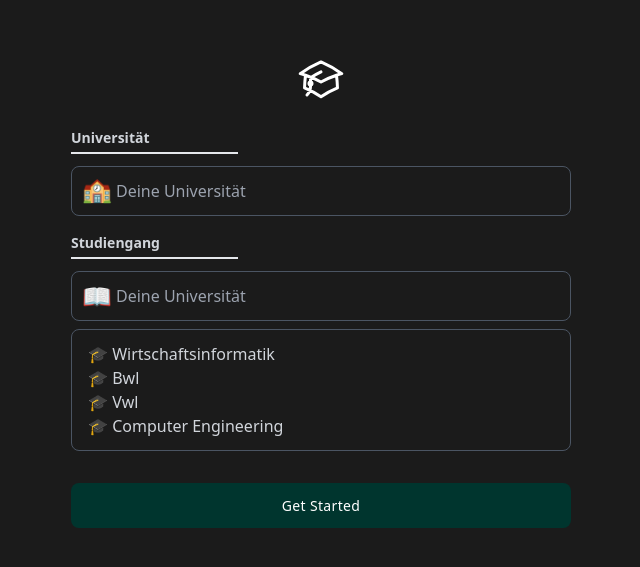
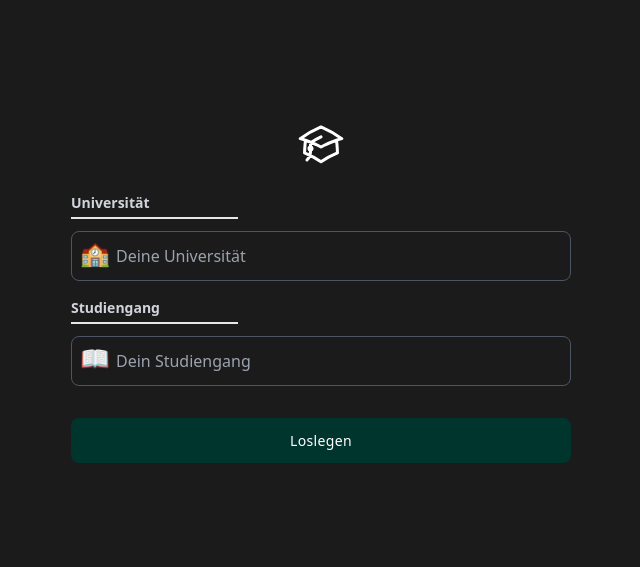
Before and after one commit to Smart-Grades/simple-grades, a Nuxt app: page /ident in a window 1280 px wide. Shown: the part 109-676 px from the top of the page, without its empty margins (319-959 px from the left). Built offline with nearby package versions, Linux system fonts and the light colour scheme; a web font is replaced by a local one.

Commit message:
created the filter-search function for the ident-page

```diff
--- a/components/Identification.vue
+++ b/components/Identification.vue
@@ -1,6 +1,7 @@
 <template>
   <div>
     <div class="mb-6 flex justify-center">
+      <NuxtLink to="/">
       <svg
         xmlns="http://www.w3.org/2000/svg"
         fill="none"
@@ -15,6 +16,7 @@
           d="M4.26 10.147a60.436 60.436 0 00-.491 6.347A48.627 48.627 0 0112 20.904a48.627 48.627 0 018.232-4.41 60.46 60.46 0 00-.491-6.347m-15.482 0a50.57 50.57 0 00-2.658-.813A59.905 59.905 0 0112 3.493a59.902 59.902 0 0110.399 5.84c-.896.248-1.783.52-2.658.814m-15.482 0A50.697 50.697 0 0112 13.489a50.702 50.702 0 017.74-3.342M6.75 15a.75.75 0 100-1.5.75.75 0 000 1.5zm0 0v-3.675A55.378 55.378 0 0112 8.443m-7.007 11.55A5.981 5.981 0 006.75 15.75v-1.5"
         />
       </svg>
+    </NuxtLink>
     </div>
 
     <div class="w-80 md:w-96 lg:w-[500px]">
@@ -27,35 +29,28 @@
         <div class="">
           <!-- INPUT FIELD UNI -->
           <div class="relative flex items-center">
-            <span class="absolute scale-150 px-4 mb-1"> 🏫 </span>
+            <span class="absolute px-3.5 mb-1.5 scale-150"> 🏫 </span>
 
-            <form action="/action_page.php" method="get" class="block w-full">
             <input
               id="searchInputUni"
-                list="universities"
               type="text"
               class="block w-full py-3 border rounded-lg px-11 bg-transparent text-gray-300 border-gray-600 focus:border-fom focus:ring-fom focus:outline-none focus:ring focus:ring-opacity-40"
               placeholder="Deine Universität"
-                @keyup="searchUni()"
+              v-model="uniInput"
+              @keyup="searchList('searchInputUni', 'myUniList')"
             />
-
-              <datalist id="universities">
-                <option value="RWTH Aachen"></option>
-                <option value="Fom"></option>
-                <option value="Universität Duisburg Essen"></option>
-                <option value="Universität Münster"></option>
-              </datalist>
-            </form>
           </div>
 
-          <!-- SEARCH LIST UNI
-            <ul id="myUniList" class="mt-2 block w-full py-3 border border-gray-600 rounded-lg px-4 bg-transparent text-gray-300">
-              <li><a href="#">🏫 RWTH Aachen</a></li>
-              <li><a href="#">🏫 Fom</a></li>
-              <li><a href="#">🏫 Universität Duisburg Essen</a></li>
-              <li><a href="#">🏫 Universität Münster</a></li>
+          <!-- SEARCH LIST MAJOR -->
+          <ul
+            id="myUniList"
+            class="mt-2 hidden w-full py-3 border border-gray-600 rounded-lg px-4 bg-transparent text-gray-300"
+          >
+            <li><a @click="() => takeUni('RWTH Aachen')" href="#">🎓 RWTH Aachen</a></li>
+            <li><a @click="() => takeUni('FOM')" href="#">🎓 FOM</a></li>
+            <li><a @click="() => takeUni('Universität Duisburg-Essen')" href="#">🎓 Universität Duisburg-Essen</a></li>
+            <li><a @click="() => takeUni('Universität Münster')" href="#">🎓 Universität Münster</a></li>
           </ul>
-          -->
         </div>
       </div>
 
@@ -68,26 +63,27 @@
         <div class="">
           <!-- INPUT FIELD MAJOR -->
           <div class="relative flex items-center">
-            <span class="absolute px-4 scale-150"> 📖 </span>
+            <span class="absolute px-3.5 mb-1.5 scale-150"> 📖 </span>
 
             <input
               id="searchInputMajor"
               type="text"
               class="block w-full py-3 border rounded-lg px-11 bg-transparent text-gray-300 border-gray-600 focus:border-fom focus:ring-fom focus:outline-none focus:ring focus:ring-opacity-40"
-              placeholder="Deine Universität"
-              @keyup="searchMajor()"
+              placeholder="Dein Studiengang"
+              @keyup="searchList('searchInputMajor', 'myMajorList')"
+              v-model="majorInput"
             />
           </div>
 
           <!-- SEARCH LIST MAJOR -->
           <ul
             id="myMajorList"
-            class="mt-2 block w-full py-3 border border-gray-600 rounded-lg px-4 bg-transparent text-gray-300"
+            class="mt-2 hidden w-full py-3 border border-gray-600 rounded-lg px-4 bg-transparent text-gray-300"
           >
-            <li><a href="#">🎓 Wirtschaftsinformatik</a></li>
-            <li><a href="#">🎓 Bwl</a></li>
-            <li><a href="#">🎓 Vwl</a></li>
-            <li><a href="#">🎓 Computer Engineering</a></li>
+            <li><a @click="() => takeMajor('Wirtschaftsinformatik')" href="#">🎓 Wirtschaftsinformatik</a></li>
+            <li><a @click="() => takeMajor('Bwl')" href="#">🎓 Bwl</a></li>
+            <li><a @click="() => takeMajor('Vwl')" href="#">🎓 Vwl</a></li>
+            <li><a @click="() => takeMajor('Computer Engineering')" href="#">🎓 Computer Engineering</a></li>
           </ul>
         </div>
       </div>
@@ -97,73 +93,62 @@
       <button
         class="w-full px-6 py-3 text-sm font-medium tracking-wide text-white capitalize transition-colors duration-300 transform bg-fom rounded-lg hover:opacity-80 hover:transition hover:ease-out-in hover:duration-250 focus:outline-none focus:ring focus:ring-blue-300 focus:ring-opacity-50"
       >
-        Get Started
+        Loslegen
       </button>
     </div>
   </div>
 </template>
 
-<!--
 
 <script setup>
-  onMounted(() => {
-      searchUni()
-    })
+const uniInput = ref("")
+const majorInput = ref("")
 
-  function searchUni() {
+function takeUni(university) {
+    uniInput.value = university
+    document.getElementById("myUniList").style.display = "none";
+}
+
+function takeMajor(major) {
+    majorInput.value = major
+    document.getElementById("myMajorList").style.display = "none";
+}
+
+
+
+
+  function searchList(inputElement, listElement) {
       // Declare variables
       var input, filter, ul, li, a, i;
-      input = document.getElementById('searchInputUni');
+      input = document.getElementById(inputElement);
       filter = input.value.toUpperCase();
-      ul = document.getElementById("myUniList");
+      ul = document.getElementById(listElement);
       li = ul.getElementsByTagName('li');
 
-      if(input.value.length == ""){
+      if(input.value.length == 0){
           ul.style.display = "none";
           return;
       }else{
           ul.style.display = "block";
       }
+
+      let count = 0;
+
       // Loop through all list items, and hide those who don't match the search query
       for (i = 0; i < li.length; i++) {
           a = li[i].getElementsByTagName("a")[0];
           if (a.innerHTML.toUpperCase().indexOf(filter) > -1) {
               li[i].style.display = "block";
+              count++;
           } else {
               li[i].style.display = "none";
           }
       }
-  }
 
-</script>
--->
-
-<script setup>
-onMounted(() => {
-  searchMajor();
-});
-
-function searchMajor() {
-  // Declare variables
-  const INPUT = document.getElementById("searchInputMajor");
-  const FILTER = INPUT.value.toUpperCase();
-  const UL = document.getElementById("myMajorList");
-  const LI = UL.getElementsByTagName("li");
-
-  if (INPUT.value.length === "") {
-    UL.style.display = "none";
-    return;
+      if (count == 0) {
+        ul.style.display = "none"
       } else {
-    UL.style.display = "block";
-  }
-  // Loop through all list items, and hide those who don't match the search query
-  for (let i = 0; i < LI.length; i++) {
-    const A = LI[i].getElementsByTagName("a")[0];
-    if (A.innerHTML.toUpperCase().includes(FILTER) > -1) {
-      LI[i].style.display = "block";
-    } else {
-      LI[i].style.display = "none";
-    }
+        ul.style.display = "block"
       }
   }
 </script>
```
Lines whose indentation alone changed are shown as unchanged.
